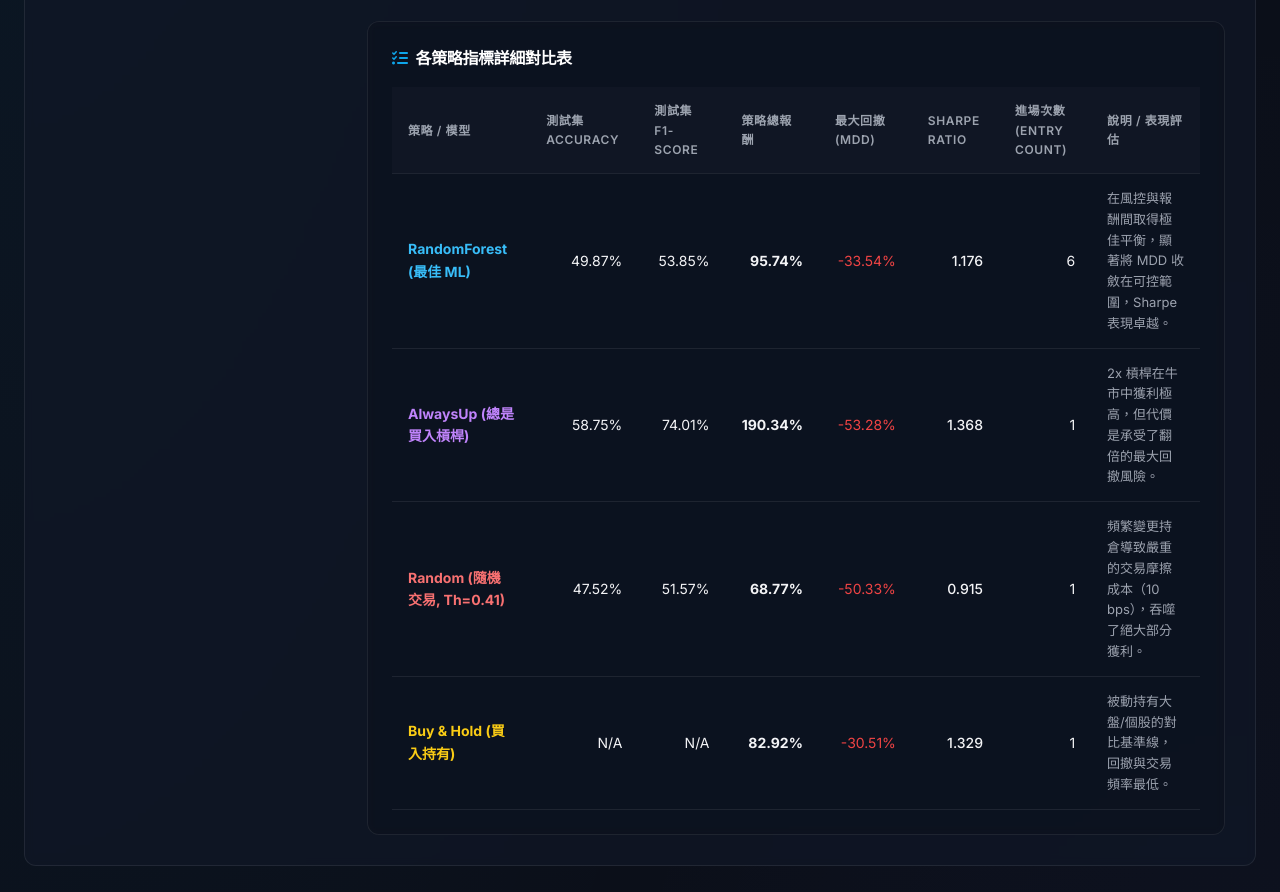
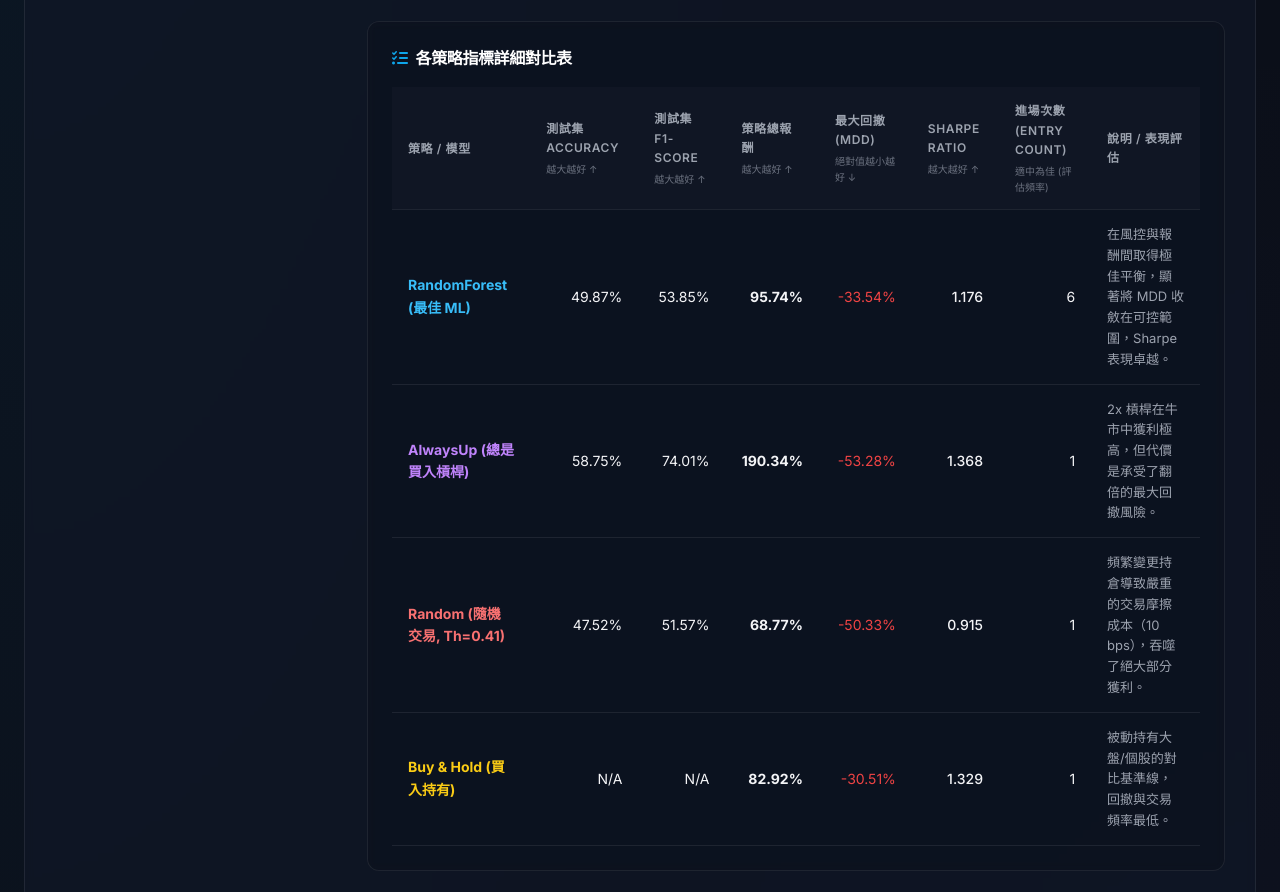
Before and after one commit to 1142-NCCU-DataScience-InService/finalproject-finalproject_group2, a plain HTML site: page docs/index.html in a window 1280 px wide. Shown: the part 1255-2147 px from the top of the page. Drawn offline with nearby package versions, Linux system fonts and the light colour scheme.

Commit message:
docs: add metric directional indicators to table headers in dashboard and report

```diff
--- a/docs/index.html
+++ b/docs/index.html
@@ -143,12 +143,12 @@
                   <thead>
                     <tr>
                       <th>策略 / 模型</th>
-                      <th>測試集 Accuracy</th>
-                      <th>測試集 F1-score</th>
-                      <th>策略總報酬</th>
-                      <th>最大回撤 (MDD)</th>
-                      <th>Sharpe Ratio</th>
-                      <th>進場次數 (Entry Count)</th>
+                      <th>測試集 Accuracy<br><span class="th-hint">越大越好 ↑</span></th>
+                      <th>測試集 F1-score<br><span class="th-hint">越大越好 ↑</span></th>
+                      <th>策略總報酬<br><span class="th-hint">越大越好 ↑</span></th>
+                      <th>最大回撤 (MDD)<br><span class="th-hint">絕對值越小越好 ↓</span></th>
+                      <th>Sharpe Ratio<br><span class="th-hint">越大越好 ↑</span></th>
+                      <th>進場次數 (Entry Count)<br><span class="th-hint">適中為佳 (評估頻率)</span></th>
                       <th>說明 / 表現評估</th>
                     </tr>
                   </thead>
--- a/docs/styles.css
+++ b/docs/styles.css
@@ -385,6 +385,16 @@ th {
   background: rgba(255, 255, 255, 0.02);
 }
 
+.th-hint {
+  display: block;
+  font-size: 10px;
+  font-weight: 400;
+  color: #6b7280; /* matches --text-muted */
+  margin-top: 4px;
+  text-transform: none;
+  letter-spacing: normal;
+}
+
 tbody tr {
   transition: var(--transition-fast);
 }
```
Also changed, not shown: 1 other file.
